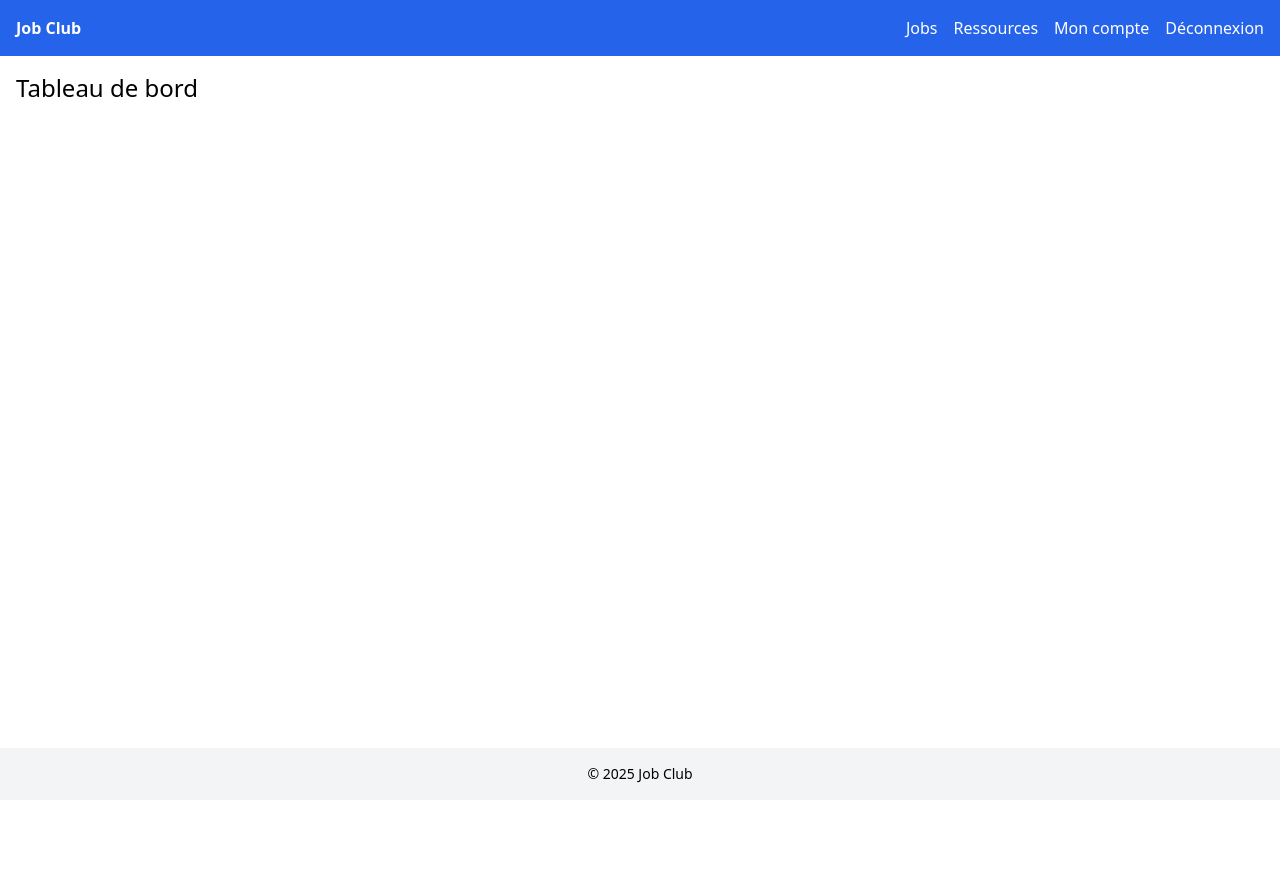
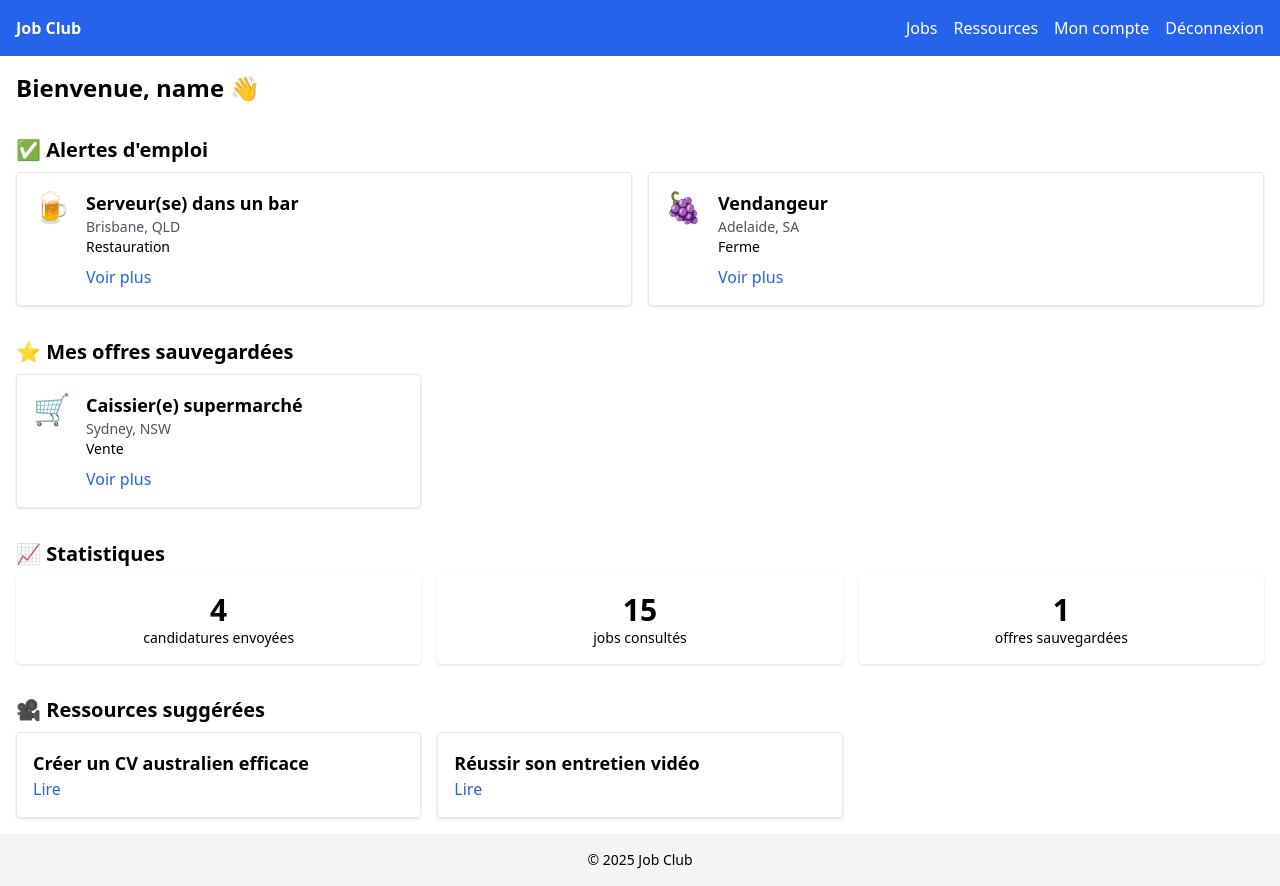
Before and after one commit to itslucasm8/JC, a React (Vite) app: page /connexion in a window 1280 px wide. Both pictures are taken after typing "name@example.com", "Sample123" into the empty fields and a click on the button "Se connecter". Before the commit the page ends 800 px from the top, so only its background shows below. Built offline with nearby package versions, Linux system fonts and the light colour scheme.

Commit message:
Build dashboard page with sample data

```diff
--- a/src/pages/Dashboard.jsx
+++ b/src/pages/Dashboard.jsx
@@ -1,5 +1,111 @@
+import { useAuth } from '../context/AuthContext';
+import JobCard from '../components/JobCard';
+import ArticleCard from '../components/ArticleCard';
+
 function Dashboard() {
-  return <h1 className="text-2xl">Tableau de bord</h1>;
+  const { user } = useAuth();
+  const prenom = user ? user.email.split('@')[0] : 'ami';
+
+  const alertes = [
+    {
+      id: 1,
+      titre: 'Serveur(se) dans un bar',
+      ville: 'Brisbane',
+      etat: 'QLD',
+      type: 'Restauration',
+      logement: false,
+      icon: '🍺',
+    },
+    {
+      id: 2,
+      titre: 'Vendangeur',
+      ville: 'Adelaide',
+      etat: 'SA',
+      type: 'Ferme',
+      logement: true,
+      icon: '🍇',
+    },
+  ];
+
+  const savedJobs = [
+    {
+      id: 3,
+      titre: 'Caissier(e) supermarché',
+      ville: 'Sydney',
+      etat: 'NSW',
+      type: 'Vente',
+      logement: false,
+      icon: '🛒',
+    },
+  ];
+
+  const stats = {
+    candidatures: 4,
+    jobsVus: 15,
+    sauvegardes: savedJobs.length,
+  };
+
+  const ressources = [
+    { slug: 'cv-australien', titre: 'Créer un CV australien efficace' },
+    { slug: 'entretien-video', titre: "Réussir son entretien vidéo" },
+  ];
+
+  return (
+    <div className="space-y-8">
+      <h1 className="text-2xl font-semibold">
+        Bienvenue, {prenom} <span role="img" aria-label="salut">👋</span>
+      </h1>
+
+      <section>
+        <h2 className="text-xl font-bold mb-2">✅ Alertes d'emploi</h2>
+        <div className="grid gap-4 md:grid-cols-2">
+          {alertes.map((job) => (
+            <JobCard key={job.id} job={job} />
+          ))}
+        </div>
+      </section>
+
+      <section>
+        <h2 className="text-xl font-bold mb-2">⭐ Mes offres sauvegardées</h2>
+        {savedJobs.length === 0 ? (
+          <p>Aucune offre sauvegardée.</p>
+        ) : (
+          <div className="grid gap-4 md:grid-cols-2 lg:grid-cols-3">
+            {savedJobs.map((job) => (
+              <JobCard key={job.id} job={job} />
+            ))}
+          </div>
+        )}
+      </section>
+
+      <section>
+        <h2 className="text-xl font-bold mb-2">📈 Statistiques</h2>
+        <div className="grid gap-4 sm:grid-cols-3">
+          <div className="bg-white rounded shadow p-4 text-center">
+            <p className="text-3xl font-bold">{stats.candidatures}</p>
+            <p className="text-sm">candidatures envoyées</p>
+          </div>
+          <div className="bg-white rounded shadow p-4 text-center">
+            <p className="text-3xl font-bold">{stats.jobsVus}</p>
+            <p className="text-sm">jobs consultés</p>
+          </div>
+          <div className="bg-white rounded shadow p-4 text-center">
+            <p className="text-3xl font-bold">{stats.sauvegardes}</p>
+            <p className="text-sm">offres sauvegardées</p>
+          </div>
+        </div>
+      </section>
+
+      <section>
+        <h2 className="text-xl font-bold mb-2">🎥 Ressources suggérées</h2>
+        <div className="grid gap-4 md:grid-cols-2 lg:grid-cols-3">
+          {ressources.map((r) => (
+            <ArticleCard key={r.slug} article={r} />
+          ))}
+        </div>
+      </section>
+    </div>
+  );
 }
 
 export default Dashboard;
```
